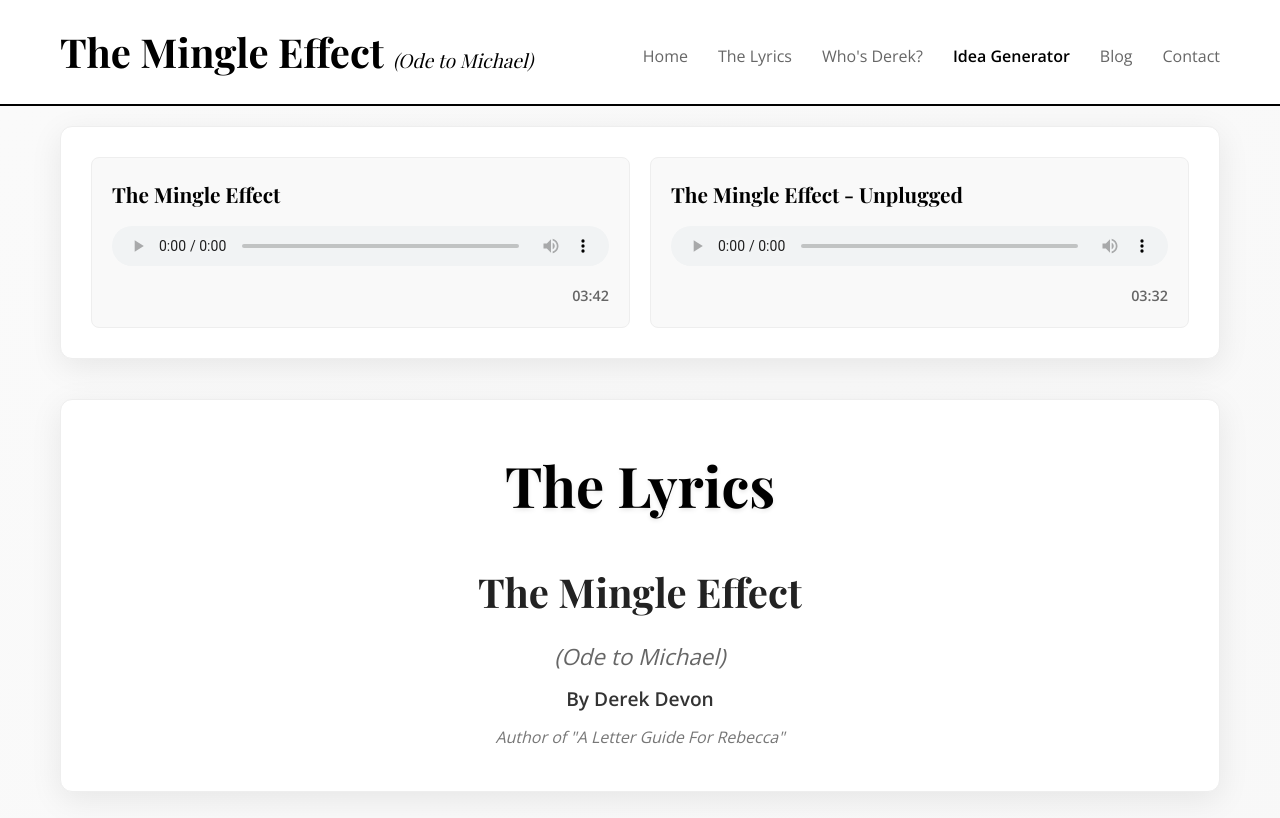
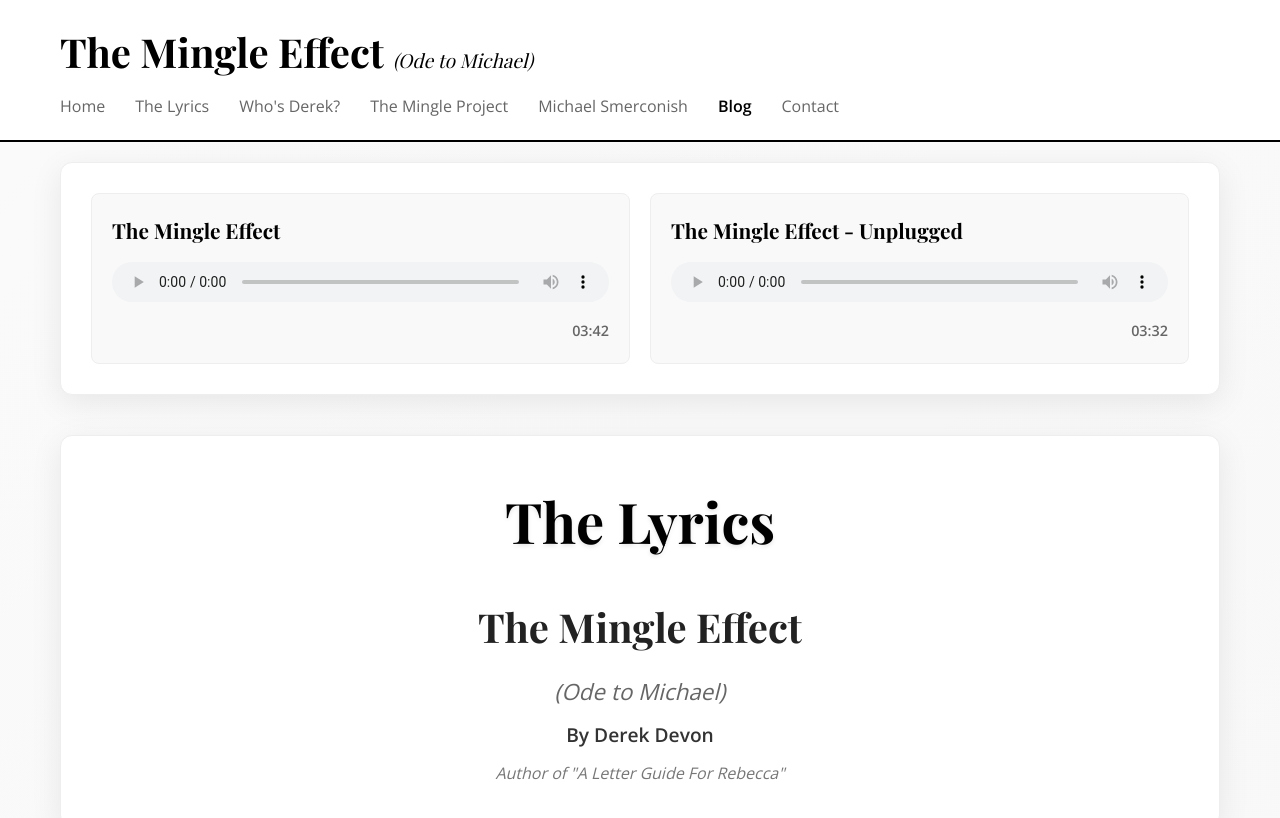
Before and after one commit to David9930/TheMingleEffect, a plain HTML site: page the-lyrics.html in a window 1280 px wide. Shown: the top 818 px of the page. Drawn offline with nearby package versions, Linux system fonts and the light colour scheme.

Commit message:
Update the-lyrics.html

```diff
--- a/the-lyrics.html
+++ b/the-lyrics.html
@@ -19,9 +19,10 @@
                         <li><a href="index.html" class="nav-link">Home</a></li>
                         <li><a href="the-lyrics.html" class="nav-link">The Lyrics</a></li>
                         <li><a href="whos-derek.html" class="nav-link">Who's Derek?</a></li>
-                        <li><a href="idea-generator.html" class="nav-link active">Idea Generator</a></li>
-                        <li><a href="blog.html" class="nav-link">Blog</a></li>
-                        <li><a href="contact.html" class="nav-link">Contact</a></li>
+                        <li><a href="mingle-project.html" class="nav-link">The Mingle Project</a></li>
+                        <li><a href="michael-smerconish.html" class="nav-link">Michael Smerconish</a></li>
+                        <li><a href="blog.html" class="nav-link active">Blog</a></li>
+                        <li><a href="contact.html" class="nav-link" onclick="alert('Coming Soon!')">Contact</a></li>
                     </ul>
                 </nav>
             </div>
```
